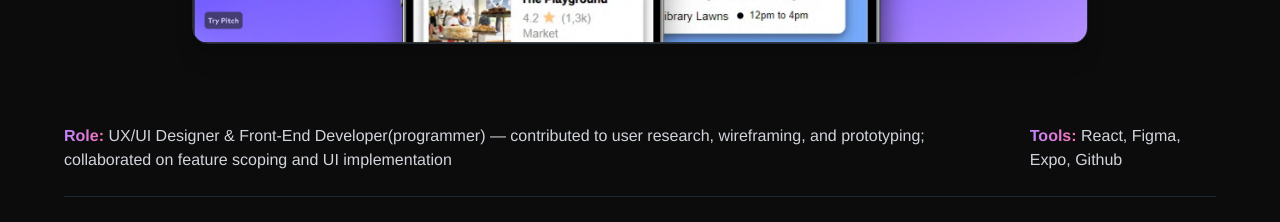
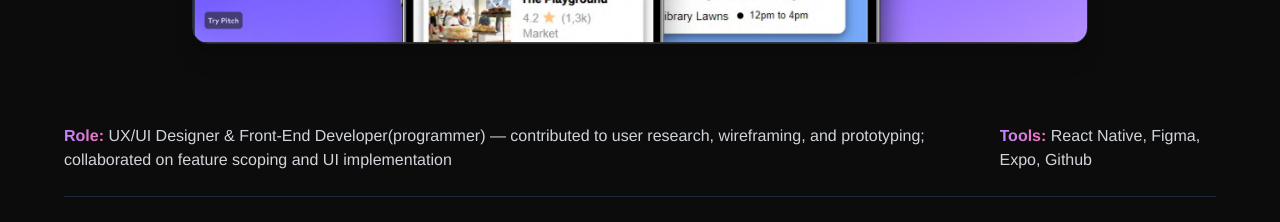
Before and after one commit to codedbyfefe/OMagabeane-Portfolio, a React (Create React App) app: page /projects/UNII-App in a window 1280 px wide. Shown: the part 900-1122 px from the top of the page. Built offline with nearby package versions, Linux system fonts and the light colour scheme.

Commit message:
Updating project details

```diff
--- a/src/data/projects.js
+++ b/src/data/projects.js
@@ -11,7 +11,9 @@ const projects = [
     problem: "Student-athletes face the constant challenge of balancing intense training schedules, academic deadlines, and personal wellbeing — often relying on a fragmented mix of fitness apps, learning management systems, and generic productivity tools. This scattered approach leads to cognitive overload, poor time management, and a lack of contextual insights, as athletic performance is rarely connected to academic stress, recovery patterns, or mental wellness. With no dedicated platform designed for the unique dual life of student-athletes, this demographic remains underserved, resulting in missed opportunities for optimized performance, increased stress, and diminished balance between sport and study.",
     solution:"Elevyn addresses this gap by offering a unified, mobile-first platform that integrates academic planning, athletic performance tracking, and personal wellness management into a single, intuitive experience. The app combines features such as a dual-purpose calendar, task manager, wellness log, and performance dashboard, allowing users to see connections between their training, recovery, and academic progress. Designed with bold visuals, clear navigation, and accessible UI patterns, Elevyn reduces mental load, encourages balanced time management, and provides actionable insights tailored to the student-athlete lifestyle. Unlike existing tools, Elevyn is purpose-built to reflect the realities of juggling coursework with competitive sport, creating a holistic companion for growth, discipline, and long-term success.",
     process: "Conducted competitor research (Nike Training Club, Headspace, Canvas LMS, Notion) to identify feature gaps. Created user personas and journey maps to capture student-athlete needs.   Designed lo-fi and hi-fi prototypes in Figma, iterating after feedback. Built core screens in React Native (auth, dashboard, calendar, performance tracker, wellness log). Developed with mock data for demonstration, structured for future backend integration with Flask.",
-    screens: ["/images/Student-athlete lifestyle app.jpg"],
+    screens: ["/images/Student-athlete lifestyle app.jpg",
+      "/images/ElevynLogo.png"
+    ],
     outcome: "What I have done so far: Done research on competitor apps. Managed to establish my project goals. Have some kind of styleguid to help me see my vision and what works, what could work. Worked on the front- portion of the project but may need to revisit this phase due to a few changes that may affect the overall project.",
     pdfLink: "/projects/ElevynConcept.pdf",         // <-- PDF file ( download cocept document)
     reflection:"I haven’t formulated a full solid reflection, but this is what I am learning as the project goes: Research is extremely important especially when the project you’re building has multiple competitors, I've also leanred the impotance of going back to square 1 and starting again if nothing is working or the concept doesnt speak to you anymore- I just shows that you are learning new things and growing. Setting a detailed project timeline for a solo project is very important, it helps me gauge how far I am, how much I’ve done, am I doing enough, have I over scoped the project. I’m learning and truly appreciating the art of goal setting and having a checklist at each check point you come across for the duration of the project: I’ve never really asked myself important questions while growing in the development space, such as: have I done enough during this phase of the project, do I need to go back and do more research, am I okay with revisiting a previous phase to make improvements because this phase is challenging to finding new potholes in my concept, which goals have I completed to full potential, which goals did I half-ass, which goals didn’t I reach and should I re-evaluate these goals, what have I learned at each project build phase…"
@@ -44,7 +46,7 @@ const projects = [
     description: "App Design & Development — 8.11.23",
     image: "/images/UNII1.png",
     role: "UX/UI Designer & Front-End Developer(programmer) — contributed to user research, wireframing, and prototyping; collaborated on feature scoping and UI implementation",
-    tools: "React, Figma, Expo, Github",
+    tools: "React Native, Figma, Expo, Github",
     overview:"UNI is a mobile app concept designed by Nozipho Sithole, Kyle Abrahams and Ofentse Magabeane (myself) as a one-stop hub for Wits University students, streamlining access to essential campus resources, events, and local services. The app brings together multiple functions — campus navigation, food ordering, event discovery, and curated local recommendations — into a single, user-friendly interface. Whether a student is new to campus or in their final year, UNI aims to make daily university life smoother, safer, and more connected. By replacing the need to juggle several separate apps and websites, UNI helps students save time, reduce stress, and stay informed, all while fostering a stronger sense of community. The design was driven by student feedback and grounded in practical usability, ensuring features are not only functional but also engaging and intuitive.",
     solution:"UNI provides an all-in-one digital companion tailored to the needs of Wits students, integrating essential campus services into a single, intuitive app. Key features include an interactive Wits Map with detailed navigation and building information, the MatrixGO food ordering system for quick and convenient on-campus dining, a Campus Events calendar that automatically updates with academic and social activities, and a Local Hotspots guide vetted for safety, affordability, and student-friendliness. By consolidating these features, UNI reduces the cognitive load of managing campus life, promotes community engagement, and ensures students have reliable, relevant, and easily accessible information at their fingertips. The design prioritizes simplicity, accessibility, and a clear visual hierarchy, ensuring students can find what they need with minimal effort.",
     problem: "University students, especially those new to campus or new to a different city, often struggle with fragmented and inconsistent sources of information. Navigating to lecture halls, staying updated on campus events, and finding safe, affordable nearby services often requires juggling multiple unconnected apps, bulletin boards, and word-of-mouth recommendations. This scattered approach wastes time, increases stress, and leads to missed opportunities for social engagement or resource access. Furthermore, many existing tools are generic — like Google Maps or public event listings — and don’t account for the unique needs of students, such as safety considerations, cost-effectiveness, or campus-specific facilities. Without a centralized, student-focused platform, the overall university experience remains less connected, less efficient, and less engaging.",
```
Also changed, not shown: public/images/ElevynLogo.png (added).
